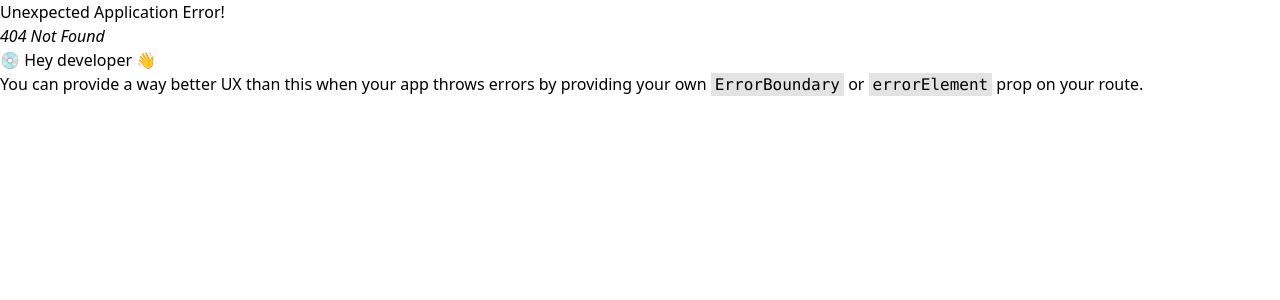
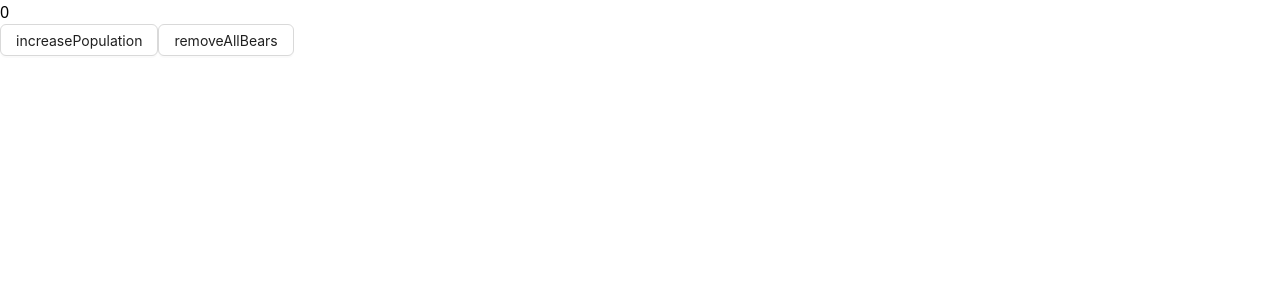
Before and after one commit to etheral12138/react-tutorial, a React (Vite) app: page /bears in a window 1280 px wide. Before the commit this address had no page. Shown: the top 300 px of the page. Built offline with nearby package versions, Linux system fonts and the light colour scheme.

Commit message:
refactor:重构组件

```diff
--- a/package.json
+++ b/package.json
@@ -19,7 +19,8 @@
     "react": "^18.2.0",
     "react-dom": "^18.2.0",
     "react-highlight-words": "^0.20.0",
-    "react-router-dom": "^6.14.2"
+    "react-router-dom": "^6.14.2",
+    "zustand": "^4.4.1"
   },
   "devDependencies": {
     "@types/react": "^18.0.27",
--- /dev/null
+++ b/src/pages/Bear.tsx
@@ -0,0 +1,20 @@
+import {useBearStore} from "../store/bear";
+import {Button, Space} from "antd";
+
+const Bear = () => {
+    const bears = useBearStore(state => state.bears)
+    const increasePopulation = useBearStore(state => state.increasePopulation)
+    const removeAllBears = useBearStore(state => state.removeAllBears)
+    return (
+        <>
+            <h1>{bears}</h1>
+            <Space align={"center"}>
+                <Button onClick={increasePopulation}>increasePopulation</Button>
+            </Space>
+            <Space align={"center"}>
+                <Button onClick={removeAllBears}>removeAllBears</Button>
+            </Space>
+        </>
+    )
+}
+export default Bear
--- a/src/pages/Effect.tsx
+++ b/src/pages/Effect.tsx
@@ -2,13 +2,21 @@ import {useEffect, useState} from "react";
 
 const Effect = () => {
     const [count, setCount] = useState(0);
+    const [todo, setTodo] = useState('')
+    const addCount = () => setCount(count + 1)
     useEffect(() => {
-        setCount(count => count + 1)
+        console.log(count)
     }, [count]);
+    useEffect(() => {
+        console.log(todo)
+    }, [todo]);
     return (
-        <div>
-            {count}
-        </div>
+        <>
+            <button onClick={() => addCount()}>+1</button>
+            <div>
+                {count}
+            </div>
+        </>
     )
 }
 export default Effect
--- a/src/pages/Hl.tsx
+++ /dev/null
@@ -1,15 +0,0 @@
-import Highlighter from "react-highlight-words";
-
-export default () => {
-    const text = "种植牙，种牙，植牙"
-    return (
-        <div>
-            <Highlighter
-                highlightStyle={{backgroundColor: "#ffc069", padding: 0}}
-                searchWords={["种植牙"]}
-                autoEscape={true}
-                textToHighlight={text}
-            />
-        </div>
-    )
-}
--- a/src/pages/UserCard.tsx
+++ b/src/pages/UserCard.tsx
@@ -1,5 +1,4 @@
 import React, {useEffect, useState} from 'react';
-import {EditOutlined, EllipsisOutlined, SettingOutlined} from '@ant-design/icons';
 import {Card} from 'antd';
 import {User} from "./User";
 import {getUser} from "../api/request";
@@ -29,11 +28,6 @@ const UserCard=  (props:any) => {
                     src={user.photoUrls[props.index]}
                 />
             }
-            actions={[
-                <SettingOutlined key="setting"/>,
-                <EditOutlined key="edit"/>,
-                <EllipsisOutlined key="ellipsis"/>,
-            ]}
         >
             <Meta
                 title={user.id}
--- /dev/null
+++ b/src/store/bear.ts
@@ -0,0 +1,11 @@
+import {create} from 'zustand'
+
+export interface Bears {
+    bears: number
+}
+
+export const useBearStore = create((set) => ({
+    bears: 0,
+    increasePopulation: () => set((state: Bears) => ({bears: state.bears + 1})),
+    removeAllBears: () => set({bears: 0}),
+}))
--- a/vite.config.ts
+++ b/vite.config.ts
@@ -1,6 +1,5 @@
-
 /// <reference types="vite/client" />
-import { defineConfig } from 'vite'
+import {defineConfig} from 'vite'
 import react from '@vitejs/plugin-react'
 
 
@@ -8,7 +7,7 @@ import react from '@vitejs/plugin-react'
 export default defineConfig({
   plugins: [react()],
   server:{
-    port:3000
+    port: 5170
   },
 
 })
```
Also changed, not shown: src/main.tsx (+4 -4 lines), tsconfig.json (+8 -2 lines), 1 other file (tests, documents, lock files or other folders).
